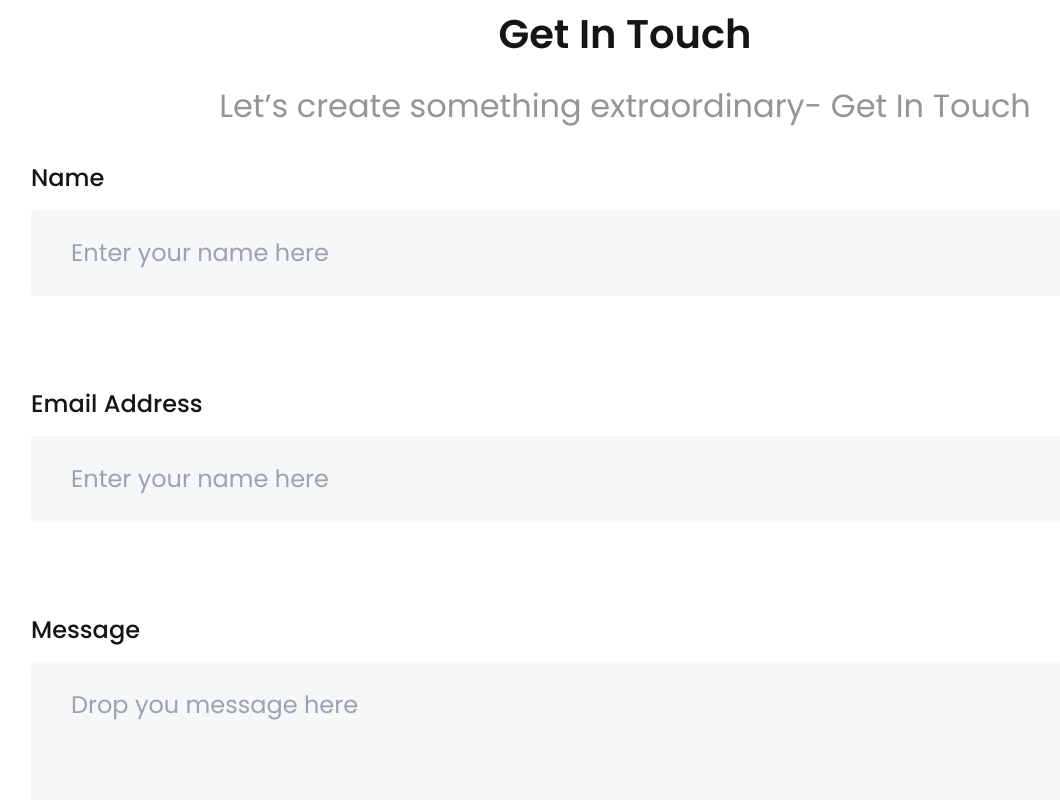
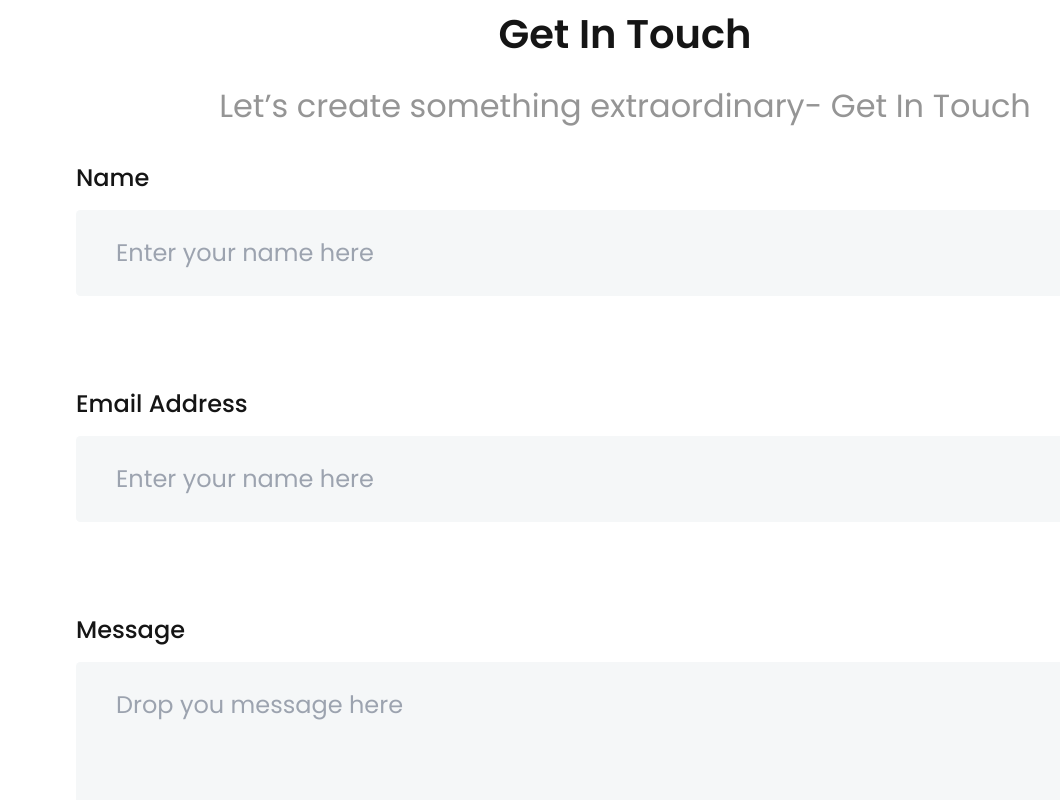
Before and after one commit to mmustaphak/ui-ux-portfolio, a React (Vite) app: page / in a window 1280 px wide. Shown: the part 3060-3860 px from the top of the page, without its empty margins (15-1075 px from the left). Built offline with nearby package versions, Linux system fonts and the light colour scheme.

Commit message:
Fixed the alignment for the Form component at larger screen sizes

```diff
--- a/src/components/GetInTouchForm.jsx
+++ b/src/components/GetInTouchForm.jsx
@@ -5,7 +5,7 @@ figure out how to push the submit button to the left*/
 
 export default function GetInTouchForm() {
   return (
-    <Form className="p-4 flex flex-col md:pt-6 lg:pt-8">
+    <Form className="p-4 flex flex-col mx-auto md:pt-6 lg:p-0 lg:w-[90%] lg:pt-8">
         <label className="block font-medium text-left text-black lg:text-2xl">
             Name <br />
                 <input className="w-full py-2 px-4 rounded-[4.29px] font-normal bg-whitish focus:outline-none focus:border focus:border-black placeholder:font-normal md:min-h-[52px] lg:mt-4 lg:py-[27px] lg:px-10 lg:focus:border-3" type="text" placeholder="Enter your name here" />
```
